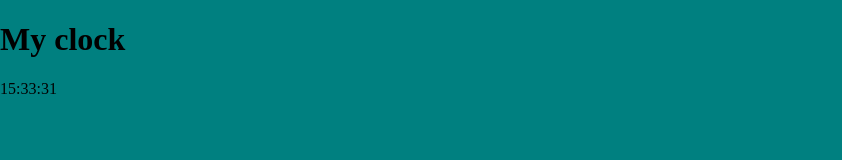
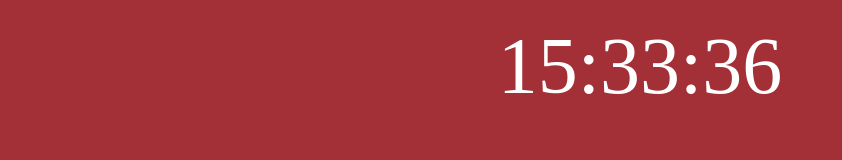
Before and after one commit to TIY-Charleston-Front-End-May2015/jsClock, a website: page index.html in a window 1280 px wide. Shown: the whole page, without its empty margins (0-842 px from the left). Drawn offline with nearby package versions, Linux system fonts and the light colour scheme.

Commit message:
functional clock and bg colors ftw!!!

```diff
--- a/clock.js
+++ b/clock.js
@@ -12,13 +12,33 @@
   var minutes = minutes.toString().length > 1 ? minutes :  "0" + minutes;
 
   var seconds = seconds.toString().length > 1 ? seconds :  "0" + seconds;
-
-
   $(function () {
     var $time = $('#time');
+
     $time.find('.hrs').text(hours + ":");
     $time.find('.mins').text(minutes + ":");
     $time.find('.secs').text(seconds);
+
+
+
+  setInterval(function() {
+    console.log("its working");
+    var dt = new Date();
+    var hours = dt.getHours();
+    var minutes = dt.getMinutes();
+    var seconds = dt.getSeconds();
+    var minutes = minutes.toString().length > 1 ? minutes :  "0" + minutes;
+
+    var seconds = seconds.toString().length > 1 ? seconds :  "0" + seconds;
+    $time.find('.hrs').text(hours + ":");
+    $time.find('.mins').text(minutes + ":");
+    $time.find('.secs').text(seconds);
+    var bgColor = randomHex();
+    console.log(bgColor);
+    $("body").css("background-color", "#" + bgColor);
+  }, 1000);
   });
 
+
+
 })();
--- a/index.html
+++ b/index.html
@@ -7,7 +7,6 @@
     <link rel="stylesheet" type="text/css" href="main.css">
   </head>
   <body>
-<h1>My clock</h1>
 <div id="time">
 <span class="hrs">Hours</span><span class="mins">Minutes</span><span class="secs">Seconds</span>
 </div>
--- a/main.css
+++ b/main.css
@@ -1,3 +1,14 @@
-* {
+body {
   background-color: teal;
+  transition: all .2s ease-in-out;
 }
+
+#time {
+
+  font-size: 5em;
+  color: white;
+  width: 80%;
+  display: block;
+  margin: 20px auto;
+  text-align: center;
+}
```
